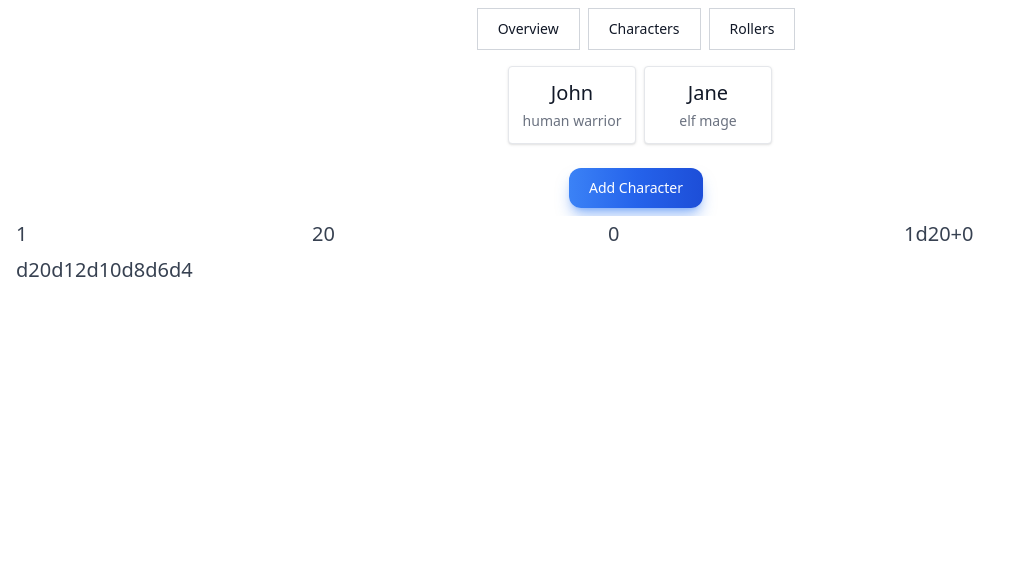
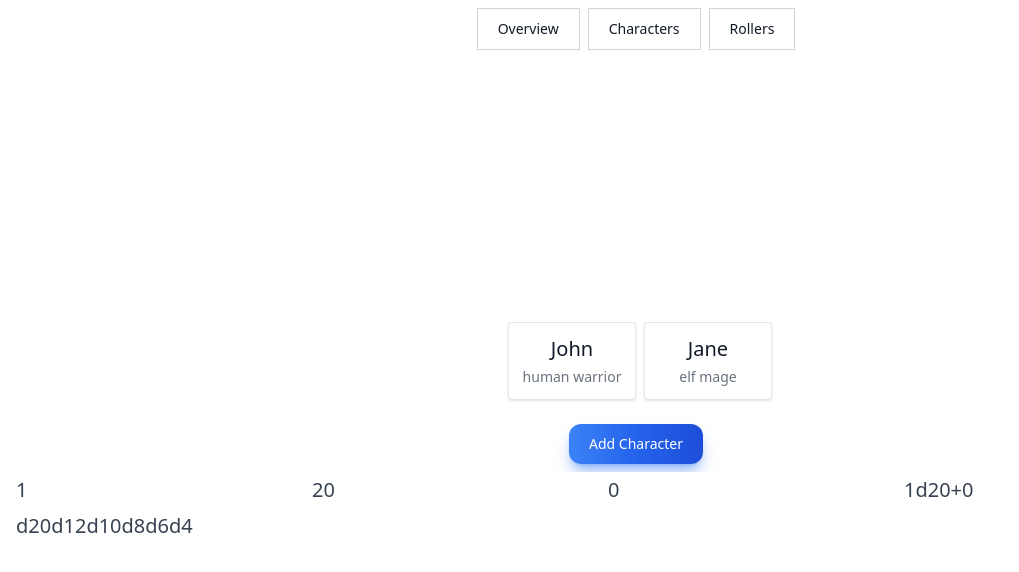
Before and after one commit to troyrthompson/dm-tools, a Next.js app: page / in a window 1280 px wide. Shown: the top 572 px of the page, without its empty margins (0-1019 px from the left). Built offline with nearby package versions, Linux system fonts and the light colour scheme.

Commit message:
Update general layout

```diff
--- a/app/layout.tsx
+++ b/app/layout.tsx
@@ -18,9 +18,8 @@ export default function RootLayout({ children }: Props) {
       <html lang="en">
         <meta name="viewport" content="width=device-width, initial-scale=1.0" />
         <body>
-          <section className="container mx-auto relative">
+            <section className="container mx-auto relative min-h-screen flex content-between justify-between flex-col">
             <Nav />
-
             <main className="prose lg:prose-xl max-w-none px-4">{children}</main>
 
             <aside className="prose fixed p-3 bottom-0 right-0 bg-white">
```
